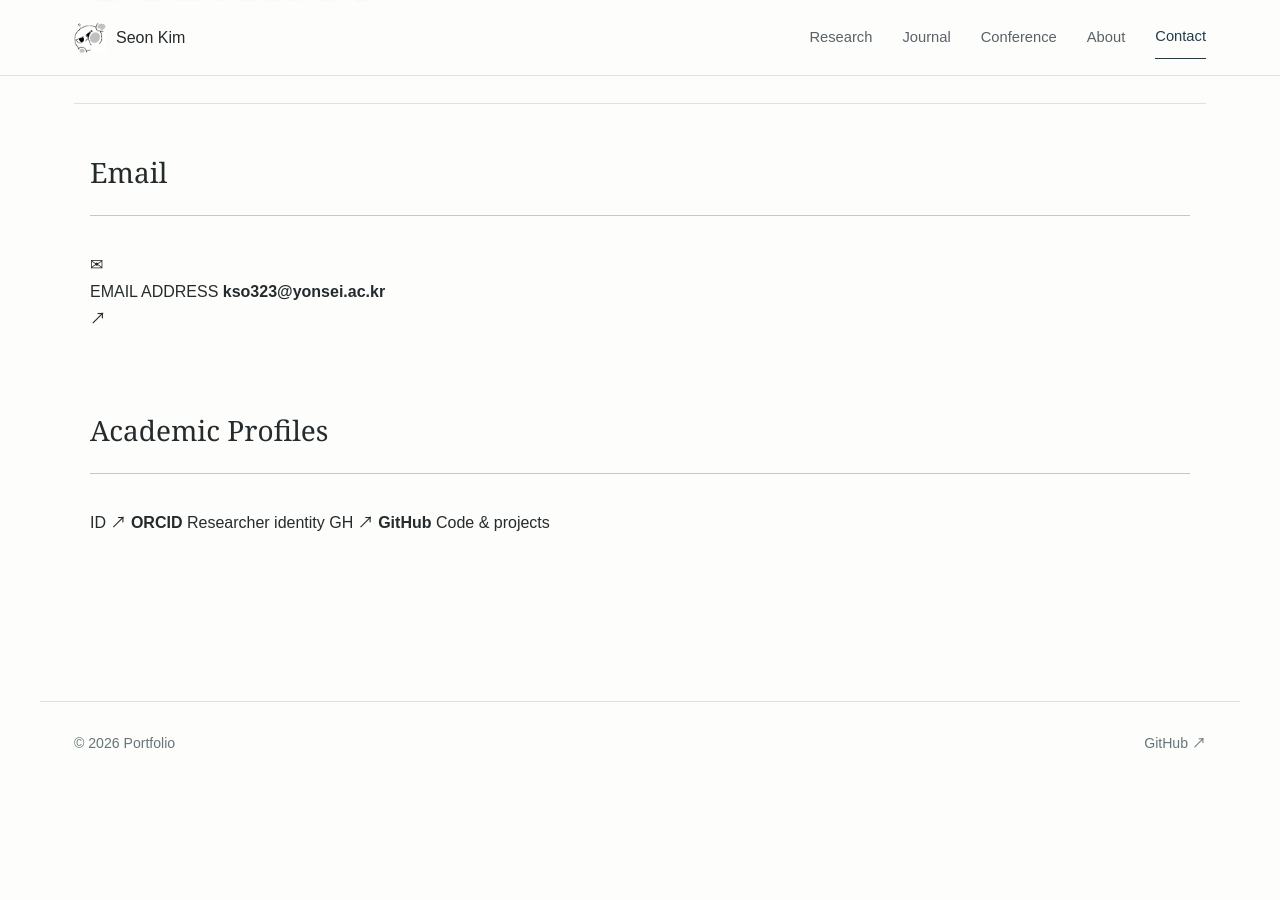
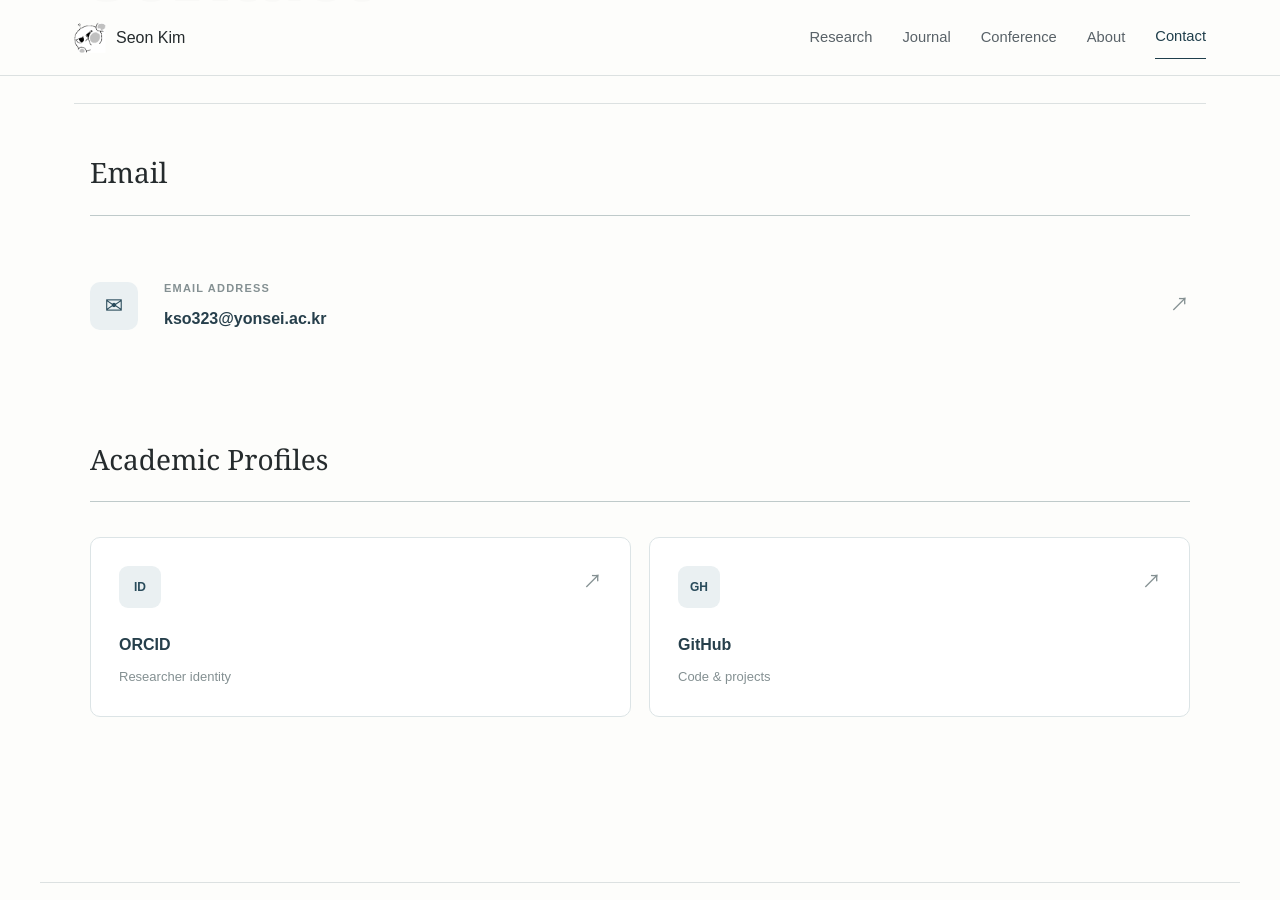
Before and after one commit to KSO012/KSO012.github.io, a Jekyll site: the page built from contact.md, in a window 1280 px wide and 900 px high, scrolled down 309 px. Built offline with Jekyll 4.4.1, drawn with Linux system fonts in a browser that asks for light colours; before the commit the page ends 1110 px from its top, so only the background shows below that.

Commit message:
Update style.css

```diff
--- a/assets/style.css
+++ b/assets/style.css
@@ -620,3 +620,139 @@ html {
     font-size: 13px;
   }
 }
+
+
+/* =========================================
+   CONTACT PAGE
+========================================= */
+
+/* Email */
+
+.contact-item {
+  display: grid;
+  grid-template-columns: 52px minmax(0, 1fr) 20px;
+  align-items: center;
+  gap: 22px;
+  padding: 28px 0;
+  color: inherit;
+  text-decoration: none;
+}
+
+.contact-icon {
+  display: flex;
+  align-items: center;
+  justify-content: center;
+  width: 48px;
+  height: 48px;
+  border-radius: 10px;
+  background: #eaf0f2;
+  color: #294b5b;
+  font-size: 22px;
+}
+
+.contact-details {
+  min-width: 0;
+}
+
+.contact-label {
+  display: block;
+  margin-bottom: 8px;
+  color: #849092;
+  font-size: 11px;
+  font-weight: 600;
+  letter-spacing: 1.2px;
+}
+
+.contact-details strong {
+  color: #263f4b;
+  font-size: 16px;
+  font-weight: 600;
+  overflow-wrap: anywhere;
+}
+
+.contact-arrow {
+  color: #849092;
+  font-size: 19px;
+  transition: transform 0.2s ease;
+}
+
+.contact-item:hover .contact-arrow {
+  transform: translate(3px, -3px);
+}
+
+/* Academic Profiles */
+
+.contact-profiles {
+  display: grid;
+  grid-template-columns: repeat(2, minmax(0, 1fr));
+  gap: 18px;
+}
+
+.contact-profile {
+  display: grid;
+  grid-template-columns: 1fr auto;
+  gap: 8px;
+  padding: 28px;
+  border: 1px solid #dce4e6;
+  border-radius: 10px;
+  background: #fff;
+  text-decoration: none;
+  color: inherit;
+  transition:
+    transform 0.2s ease,
+    border-color 0.2s ease,
+    background-color 0.2s ease;
+}
+
+.contact-profile:hover {
+  transform: translateY(-3px);
+  border-color: #416a79;
+  background: #f6f9f9;
+}
+
+.contact-profile-icon {
+  display: flex;
+  align-items: center;
+  justify-content: center;
+  width: 42px;
+  height: 42px;
+  border-radius: 9px;
+  background: #eaf0f2;
+  color: #294b5b;
+  font-size: 12px;
+  font-weight: 700;
+}
+
+.contact-profile strong {
+  grid-column: 1 / -1;
+  margin-top: 15px;
+  color: #263f4b;
+  font-size: 16px;
+}
+
+.contact-profile > span:last-child {
+  grid-column: 1 / -1;
+  color: #849092;
+  font-size: 13px;
+}
+
+/* Mobile */
+
+@media (max-width: 700px) {
+
+  .contact-item {
+    grid-template-columns: 44px minmax(0, 1fr) 16px;
+    gap: 12px;
+    padding: 22px 0;
+  }
+
+  .contact-icon {
+    width: 40px;
+    height: 40px;
+  }
+
+  .contact-profiles {
+    grid-template-columns: 1fr;
+  }
+
+}
```
